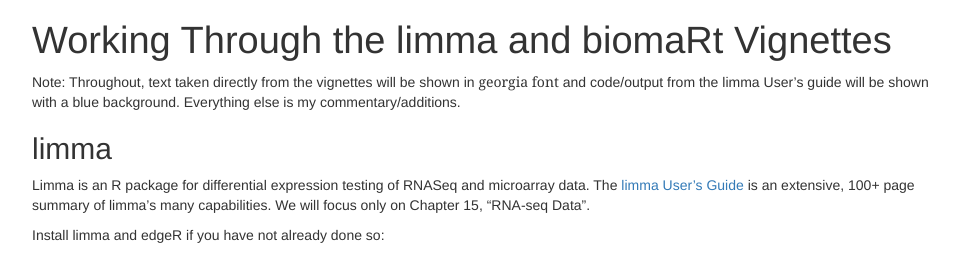
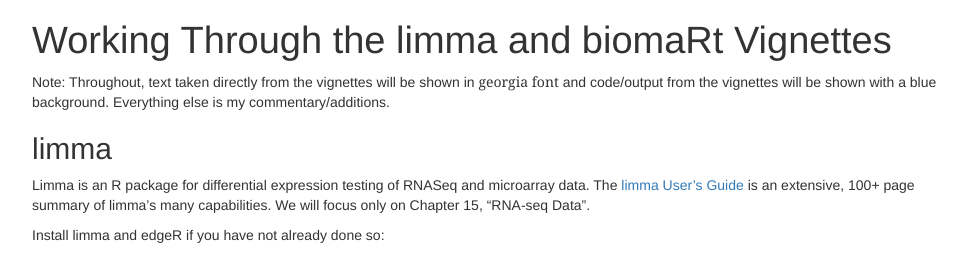
Before and after one commit to ucdavis-bioinformatics-training/2018-September-Bioinformatics-Prerequisites, a Jekyll site: the page friday/limma_biomart_vignettes.html, which Jekyll copies as it is, in a window 1280 px wide and 900 px high. Shown: the top 253 px of the window, without its empty margins (153-1126 px from the left). Built offline with Jekyll 4.4.1, drawn with Linux system fonts in a browser that asks for light colours.

Commit message:
Add files via upload

```diff
--- a/friday/limma_biomart_vignettes.Rmd
+++ b/friday/limma_biomart_vignettes.Rmd
@@ -3,7 +3,7 @@
 output: html_document
 ---
 
-Note: Throughout, text taken directly from the vignettes will be shown in <span style="font-family:georgia"</span> georgia font</span> and code/output from the limma User's guide will be shown with a blue background. Everything else is my commentary/additions.
+Note: Throughout, text taken directly from the vignettes will be shown in <span style="font-family:georgia"</span> georgia font</span> and code/output from the vignettes will be shown with a blue background. Everything else is my commentary/additions.
 
 ## limma
 Limma is an R package for differential expression testing of RNASeq and microarray data.  The [limma User's Guide](http://bioconductor.org/packages/release/bioc/vignettes/limma/inst/doc/usersguide.pdf) is an extensive, 100+ page summary of limma's many capabilities.  We will focus only on Chapter 15, "RNA-seq Data".
--- a/friday/limma_biomart_vignettes.html
+++ b/friday/limma_biomart_vignettes.html
@@ -125,7 +125,7 @@
 </div>
 
 
-<p>Note: Throughout, text taken directly from the vignettes will be shown in <span style="font-family:georgia" < span> georgia font</span> and code/output from the limma User’s guide will be shown with a blue background. Everything else is my commentary/additions.</p>
+<p>Note: Throughout, text taken directly from the vignettes will be shown in <span style="font-family:georgia" < span> georgia font</span> and code/output from the vignettes will be shown with a blue background. Everything else is my commentary/additions.</p>
 <div id="limma" class="section level2">
 <h2>limma</h2>
 <p>Limma is an R package for differential expression testing of RNASeq and microarray data. The <a href="http://bioconductor.org/packages/release/bioc/vignettes/limma/inst/doc/usersguide.pdf">limma User’s Guide</a> is an extensive, 100+ page summary of limma’s many capabilities. We will focus only on Chapter 15, “RNA-seq Data”.</p>
```
